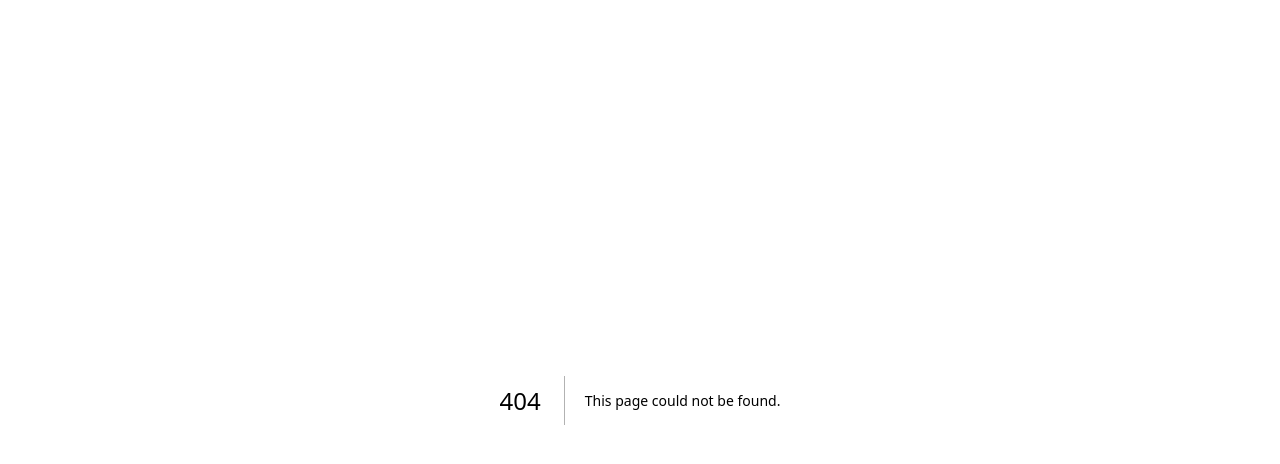
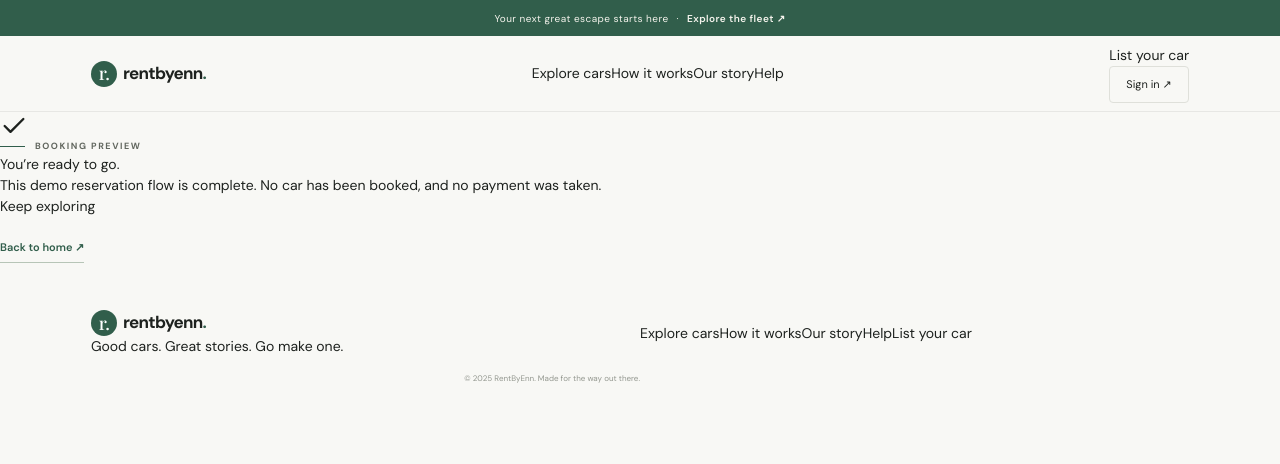
Before and after one commit to ennsunset/rentalbyennsunset-app, a Next.js app: page /booking-confirmation in a window 1280 px wide. Before the commit this address had no page. Shown: the top 464 px of the page. Built offline with nearby package versions, Linux system fonts and the light colour scheme; a web font is replaced by a local one.

Commit message:
Add booking confirmation page component

```diff
--- /dev/null
+++ b/app/booking-confirmation/page.tsx
@@ -0,0 +1,31 @@
+import Link from "next/link";
+import { Check } from "lucide-react";
+import { SiteFrame } from "../components/SiteFrame";
+
+export const metadata = {
+  title: "Booking preview | RentByEnn",
+  description: "Your sample booking flow is complete.",
+};
+
+export default function BookingConfirmationPage() {
+  return (
+    <SiteFrame>
+      <section className="confirmation-card">
+        <span className="confirmation-icon"><Check size={28} /></span>
+        <div className="eyebrow">
+          <span className="eyebrow-line" />
+          BOOKING PREVIEW
+        </div>
+        <h1>You’re ready to go.</h1>
+        <p>
+          This demo reservation flow is complete. No car has been booked, and no
+          payment was taken.
+        </p>
+        <div className="confirmation-actions">
+          <Link className="primary-button" href="/fleet">Keep exploring</Link>
+          <Link className="text-link" href="/">Back to home ↗</Link>
+        </div>
+      </section>
+    </SiteFrame>
+  );
+}
```
